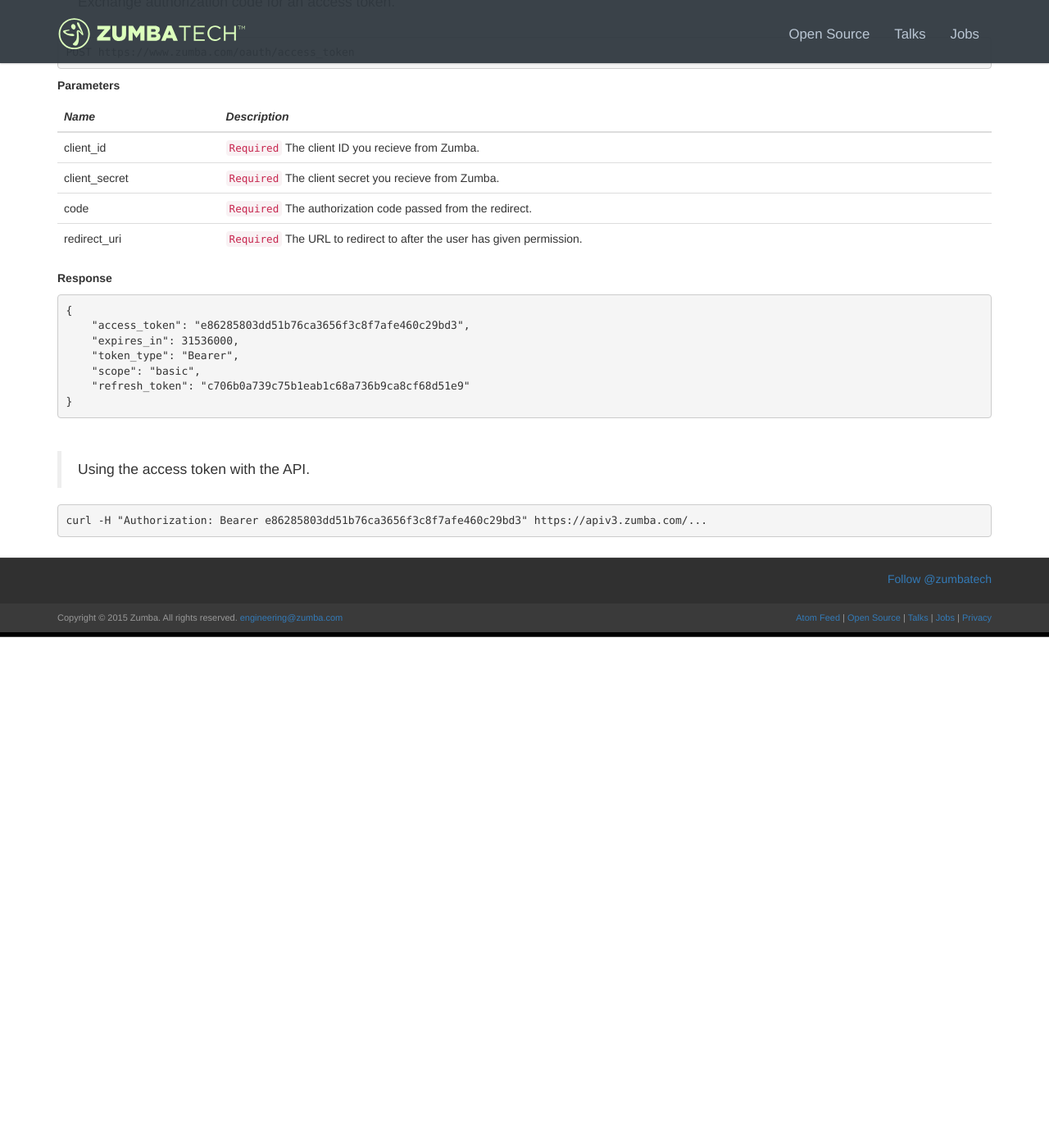
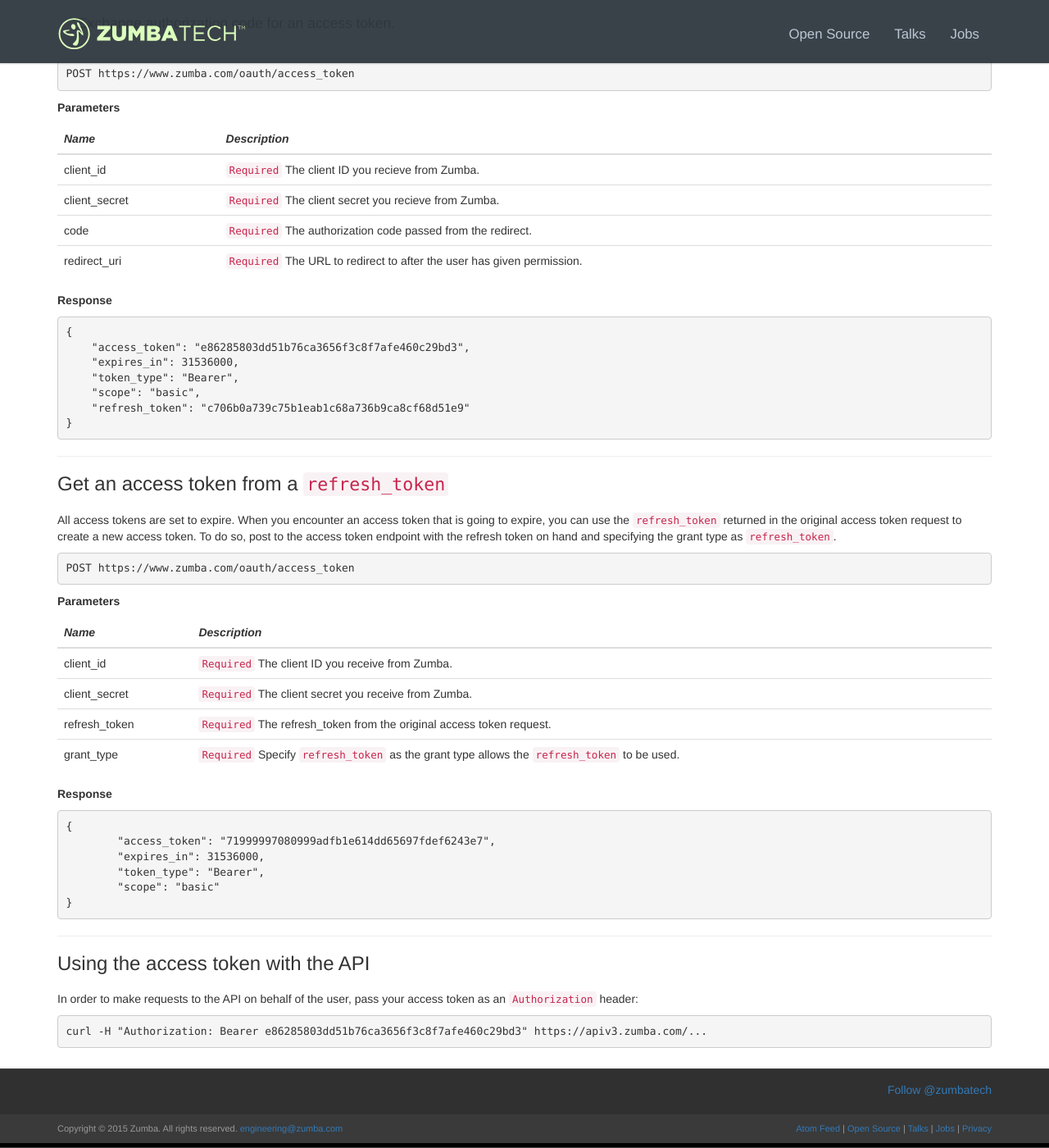
Before and after one commit to zumba/zumba.github.com, a Jekyll site: the page built from docs/api/oauth.md, in a window 1280 px wide and 1400 px high, scrolled down 844 px. Shown: the whole window at 82% size. Built offline with Jekyll 4.4.1, drawn with Linux system fonts in a browser that asks for light colours; nearby versions of some CDN libraries; comment, search, counter and statistics services are not loaded; before the commit the page ends 1621 px from its top, so only the background shows below that; some of the changed text lies outside the part shown.

Commit message:
Added documentation for using refresh tokens.

```diff
--- a/docs/api/oauth.md
+++ b/docs/api/oauth.md
@@ -16,11 +16,11 @@
 
 ## Web Application Flow
 
+### Initial Linkage
+
 The following steps are required in order get access to the API on the user's behalf.
 
-<br>
-
-> Redirect users to request Zumba acess.
+> Redirect users to request Zumba access.
 
 ~~~
 GET https://www.zumba.com/oauth/authorize
@@ -31,9 +31,9 @@
 {:.table}
 *Name* | *Description*
 --- | ---
-client_id | `Required` The client ID you recieve from Zumba.
+client_id | `Required` The client ID you receive from Zumba.
 redirect_uri | `Required` The URL to redirect to after the user has given permission.
-scope | A list separated by __spaces__ of scopes that your application needs for permission.
+scope | `Required` A list separated by __spaces__ of scopes that your application needs for permission.
 state | `Required` A random string used to verify the redirect and auth code came from Zumba.
 
 <br>
@@ -73,9 +73,45 @@
 }
 ~~~
 
-<br>
+---
 
-> Using the access token with the API.
+### Get an access token from a `refresh_token`
+
+All access tokens are set to expire. When you encounter an access token that is going to expire, you can
+use the `refresh_token` returned in the original access token request to create a new access token. To do so,
+post to the access token endpoint with the refresh token on hand and specifying the grant type as `refresh_token`.
+
+~~~
+POST https://www.zumba.com/oauth/access_token
+~~~
+
+**Parameters**
+
+{:.table}
+*Name* | *Description*
+--- | ---
+client_id | `Required` The client ID you receive from Zumba.
+client_secret | `Required` The client secret you receive from Zumba.
+refresh_token | `Required` The refresh_token from the original access token request.
+grant_type | `Required` Specify `refresh_token` as the grant type allows the `refresh_token` to be used.
+
+
+**Response**
+
+~~~
+{
+	"access_token": "71999997080999adfb1e614dd65697fdef6243e7",
+	"expires_in": 31536000,
+	"token_type": "Bearer",
+	"scope": "basic"
+}
+~~~
+
+---
+
+### Using the access token with the API
+
+In order to make requests to the API on behalf of the user, pass your access token as an `Authorization` header:
 
 ~~~
 curl -H "Authorization: Bearer e86285803dd51b76ca3656f3c8f7afe460c29bd3" https://apiv3.zumba.com/...
```
